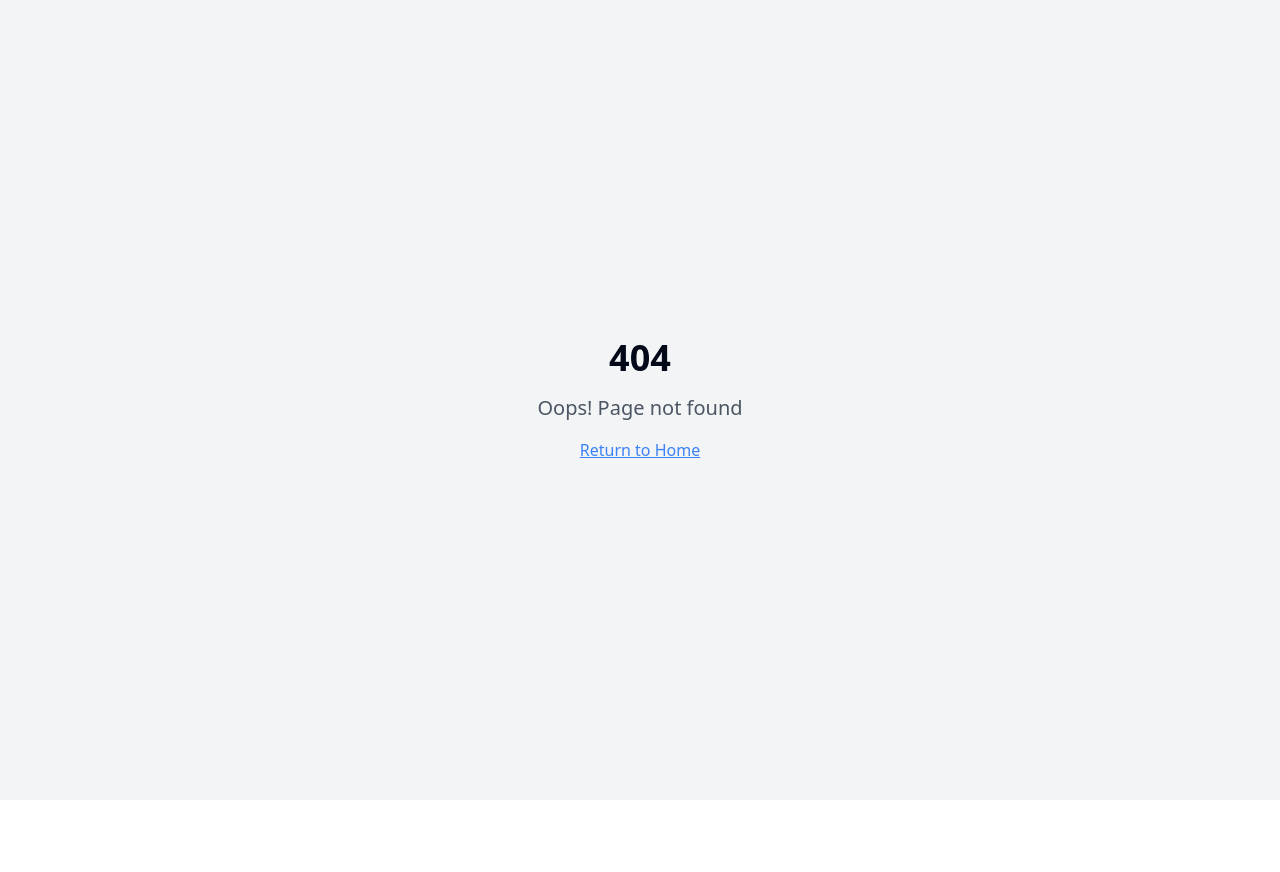
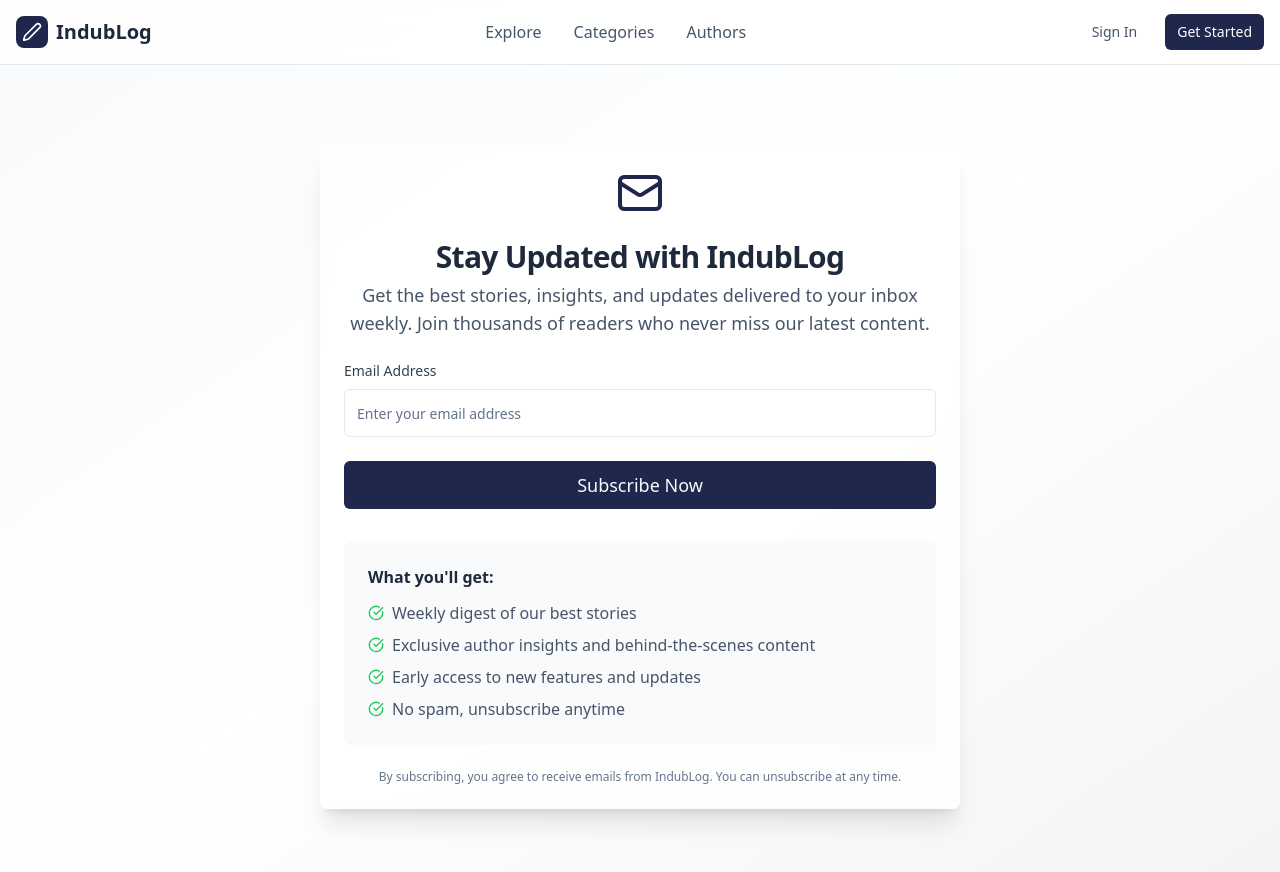
Before and after one commit to vkwebcraft/indublog, a React (Vite) app: page /newsletter in a window 1280 px wide. Before the commit this address had no page. Shown: the top 872 px of the page. Before the commit the page ends 800 px from the top, so only its background shows below. Built offline with nearby package versions, Linux system fonts and the light colour scheme.

Commit message:
feat: Implement newsletter subscription
Adds functionality to the "Subscribe Now" button, allowing users to subscribe to the newsletter.

```diff
--- a/src/App.tsx
+++ b/src/App.tsx
@@ -14,6 +14,7 @@ import Authors from "./pages/Authors";
 import Dashboard from "./pages/Dashboard";
 import Admin from "./pages/Admin";
 import Settings from "./pages/Settings";
+import Newsletter from "./pages/Newsletter";
 import NotFound from "./pages/NotFound";
 
 const queryClient = new QueryClient();
@@ -35,6 +36,7 @@ const App = () => (
           <Route path="/dashboard" element={<Dashboard />} />
           <Route path="/admin" element={<Admin />} />
           <Route path="/settings" element={<Settings />} />
+          <Route path="/newsletter" element={<Newsletter />} />
           {/* ADD ALL CUSTOM ROUTES ABOVE THE CATCH-ALL "*" ROUTE */}
           <Route path="*" element={<NotFound />} />
         </Routes>
--- /dev/null
+++ b/src/pages/Newsletter.tsx
@@ -0,0 +1,170 @@
+
+import { useState } from "react";
+import { Button } from "@/components/ui/button";
+import { Input } from "@/components/ui/input";
+import { Card, CardContent, CardHeader, CardTitle } from "@/components/ui/card";
+import { Navigation } from "@/components/Navigation";
+import { useToast } from "@/hooks/use-toast";
+import { Mail, CheckCircle, ArrowLeft } from "lucide-react";
+import { Link } from "react-router-dom";
+
+const Newsletter = () => {
+  const [email, setEmail] = useState("");
+  const [isLoading, setIsLoading] = useState(false);
+  const [isSubscribed, setIsSubscribed] = useState(false);
+  const { toast } = useToast();
+
+  const handleSubscribe = async (e: React.FormEvent) => {
+    e.preventDefault();
+
+    if (!email) {
+      toast({
+        title: "Error",
+        description: "Please enter your email address",
+        variant: "destructive",
+      });
+      return;
+    }
+
+    if (!email.includes("@") || !email.includes(".")) {
+      toast({
+        title: "Error",
+        description: "Please enter a valid email address",
+        variant: "destructive",
+      });
+      return;
+    }
+
+    setIsLoading(true);
+
+    try {
+      // Simulate API call - replace with actual newsletter service
+      await new Promise(resolve => setTimeout(resolve, 1000));
+
+      console.log("Newsletter subscription for:", email);
+
+      setIsSubscribed(true);
+      toast({
+        title: "Success!",
+        description: "You've been subscribed to our newsletter",
+      });
+    } catch (error) {
+      toast({
+        title: "Error",
+        description: "Failed to subscribe. Please try again.",
+        variant: "destructive",
+      });
+    } finally {
+      setIsLoading(false);
+    }
+  };
+
+  if (isSubscribed) {
+    return (
+      <div className="min-h-screen bg-gradient-to-br from-slate-50 via-white to-primary/5">
+        <Navigation />
+
+        <div className="max-w-2xl mx-auto px-4 py-20">
+          <Card className="border-0 bg-white/70 backdrop-blur-sm shadow-xl">
+            <CardContent className="p-12 text-center">
+              <CheckCircle className="w-16 h-16 text-green-500 mx-auto mb-6" />
+              <h1 className="text-3xl font-bold text-slate-800 mb-4">
+                You're All Set!
+              </h1>
+              <p className="text-lg text-slate-600 mb-8">
+                Thank you for subscribing to IndubLog newsletter. You'll receive our best stories and updates weekly.
+              </p>
+              <div className="space-y-4">
+                <Link to="/">
+                  <Button className="bg-primary hover:bg-primary/90">
+                    <ArrowLeft className="w-4 h-4 mr-2" />
+                    Back to Homepage
+                  </Button>
+                </Link>
+              </div>
+            </CardContent>
+          </Card>
+        </div>
+      </div>
+    );
+  }
+
+  return (
+    <div className="min-h-screen bg-gradient-to-br from-slate-50 via-white to-primary/5">
+      <Navigation />
+
+      <div className="max-w-2xl mx-auto px-4 py-20">
+        <Card className="border-0 bg-white/70 backdrop-blur-sm shadow-xl">
+          <CardHeader className="pb-6">
+            <div className="flex items-center justify-center mb-4">
+              <Mail className="w-12 h-12 text-primary" />
+            </div>
+            <CardTitle className="text-3xl font-bold text-center text-slate-800">
+              Stay Updated with IndubLog
+            </CardTitle>
+            <p className="text-center text-slate-600 text-lg mt-4">
+              Get the best stories, insights, and updates delivered to your inbox weekly.
+              Join thousands of readers who never miss our latest content.
+            </p>
+          </CardHeader>
+
+          <CardContent className="pt-0">
+            <form onSubmit={handleSubscribe} className="space-y-6">
+              <div>
+                <label htmlFor="email" className="block text-sm font-medium text-slate-700 mb-2">
+                  Email Address
+                </label>
+                <Input
+                  id="email"
+                  type="email"
+                  placeholder="Enter your email address"
+                  value={email}
+                  onChange={(e) => setEmail(e.target.value)}
+                  className="h-12 text-lg border-slate-200 focus:border-primary"
+                  required
+                />
+              </div>
+
+              <Button
+                type="submit"
+                className="w-full h-12 text-lg bg-primary hover:bg-primary/90"
+                disabled={isLoading}
+              >
+                {isLoading ? "Subscribing..." : "Subscribe Now"}
+              </Button>
+            </form>
+
+            <div className="mt-8 p-6 bg-slate-50 rounded-lg">
+              <h3 className="font-semibold text-slate-800 mb-3">What you'll get:</h3>
+              <ul className="space-y-2 text-slate-600">
+                <li className="flex items-center">
+                  <CheckCircle className="w-4 h-4 text-green-500 mr-2 flex-shrink-0" />
+                  Weekly digest of our best stories
+                </li>
+                <li className="flex items-center">
+                  <CheckCircle className="w-4 h-4 text-green-500 mr-2 flex-shrink-0" />
+                  Exclusive author insights and behind-the-scenes content
+                </li>
+                <li className="flex items-center">
+                  <CheckCircle className="w-4 h-4 text-green-500 mr-2 flex-shrink-0" />
+                  Early access to new features and updates
+                </li>
+                <li className="flex items-center">
+                  <CheckCircle className="w-4 h-4 text-green-500 mr-2 flex-shrink-0" />
+                  No spam, unsubscribe anytime
+                </li>
+              </ul>
+            </div>
+
+            <p className="text-xs text-slate-500 text-center mt-6">
+              By subscribing, you agree to receive emails from IndubLog.
+              You can unsubscribe at any time.
+            </p>
+          </CardContent>
+        </Card>
+      </div>
+    </div>
+  );
+};
+
+export default Newsletter;
```
